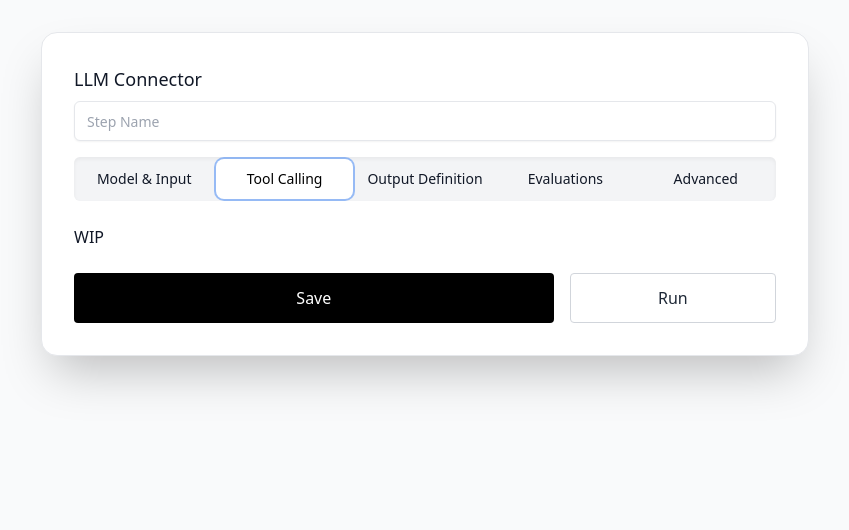
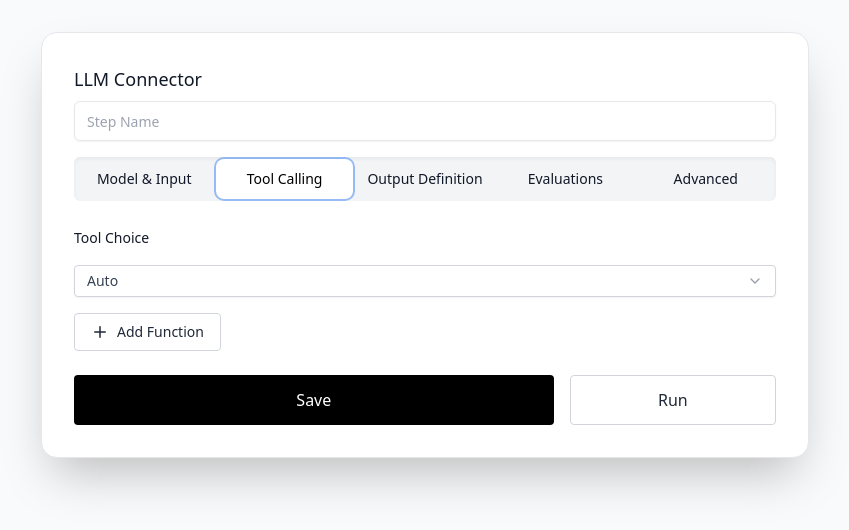
Before and after one commit to eduardo-braga/llm-connector-form, a React (Vite) app: page / in a window 1280 px wide. Both pictures are taken after a click on the tab "Tool Calling". Shown: the top 530 px of the page, without its empty margins (215-1064 px from the left). Built offline with nearby package versions, Linux system fonts and the light colour scheme.

Commit message:
Add files via upload

```diff
--- a/src/pages/LLM_Connector_Form.jsx
+++ b/src/pages/LLM_Connector_Form.jsx
@@ -148,7 +148,10 @@ const getDescription = (value) => {
 
 
 export default function AiApiCallForm() {
+
   const [temperature, setTemperature] = useState(0.1);
+  const [tools, setTools] = useState([]);
+  const [toolChoice, setToolChoice] = useState("auto");
   const [top_p, setTop_p] = useState(0.9);
   const [top_k, setTop_k] = useState(50);
   const [provider, setProvider] = useState("OpenAI");
@@ -275,6 +278,39 @@ const generateSchemaFromExample = () => {
     toast.error("Invalid JSON. Cannot generate schema.");
   }
 };
+
+const updateTool = (index, field, value) => {
+  const updated = [...tools];
+  updated[index][field] = value;
+  setTools(updated);
+};
+
+const addTool = () => {
+  setTools([
+    ...tools,
+    {
+      name: "",
+      description: "",
+      parameters: `{
+  "type": "object",
+  "properties": {},
+  "required": []
+}`
+    }
+  ]);
+};
+
+const removeTool = (index) => {
+  setTools(tools.filter((_, i) => i !== index));
+};
+
+const renderedToolChoices = tools
+  .filter((tool) => typeof tool.name === "string" && tool.name.trim() !== "")
+  .map((tool, index) => (
+    <SelectItem key={index} value={tool.name}>
+      Force: {tool.name}
+    </SelectItem>
+  ));
 
   return (
     <Card className="max-w-3xl mx-auto mt-8 shadow-2xl rounded-2xl p-4">
@@ -491,9 +527,76 @@ const generateSchemaFromExample = () => {
             </div>
           </TabsContent>
 
-         <TabsContent value="tools">
-          <h1>WIP</h1>
-         </TabsContent>
+
+          <TabsContent value="tools">
+            <div className="space-y-4 mb-4">
+              <label className="text-sm font-medium text-muted-foreground">Tool Choice</label>
+              <Select value={toolChoice} onValueChange={setToolChoice}>
+                <SelectTrigger className="w-48 h-8 text-sm px-2">
+                  <SelectValue placeholder="Select tool choice" />
+                </SelectTrigger>
+                <SelectContent>
+                  <SelectItem value="none">None</SelectItem>
+                  <SelectItem value="auto">Auto</SelectItem>
+                {renderedToolChoices}
+                </SelectContent>
+              </Select>
+            </div>
+
+            <div className="flex flex-col gap-4">
+              {tools.map((tool, index) => (
+                <Card key={index} className="relative shadow rounded-xl">
+                  <CardContent>
+                    <div className="flex justify-between items-center">
+                      <button className="absolute top-2 right-2 text-gray-400 hover:text-red-500" onClick={() => removeTool(index)}>
+                        <X size={18} />
+                      </button>
+
+                    </div>
+                    <div className="mb-2">
+                      <label className="block text-sm font-medium text-muted-foreground mb-1">
+                          Name
+                      </label>
+                      <Input
+                        value={tool.name}
+                        onChange={(e) => updateTool(index, "name", e.target.value)}
+                        placeholder="Function name"
+                      />
+                    </div>
+                    <div className="mb-2">
+                      <label className="block text-sm font-medium text-muted-foreground mb-1">
+                          Description
+                      </label>
+                      <Textarea
+                        value={tool.description}
+                        onChange={(e) => updateTool(index, "description", e.target.value)}
+                        placeholder="Function description"
+                      />
+                    </div>
+                    <label className="block text-sm font-medium text-muted-foreground mb-1">
+                        Parameters (JSON Schema)
+                    </label>
+                    <CodeMirror
+                      value={tool.parameters}
+                      height="200px"
+                      theme={ quietlight }
+                      basicSetup={{
+                              highlightActiveLine: false,
+                              highlightActiveLineGutter: false
+                      }}
+                      extensions={[json()]}
+                      className="font-mono border rounded"
+                    />
+                  </CardContent>
+                </Card>
+              ))}
+
+              <Button variant="outline" onClick={addTool} className="flex gap-2 items-center w-fit self-start">
+                <Plus size={18} />  Add Function
+              </Button>
+            </div>
+          </TabsContent>
+
 
          <TabsContent value="output">
             <div className="space-y-4">
```
